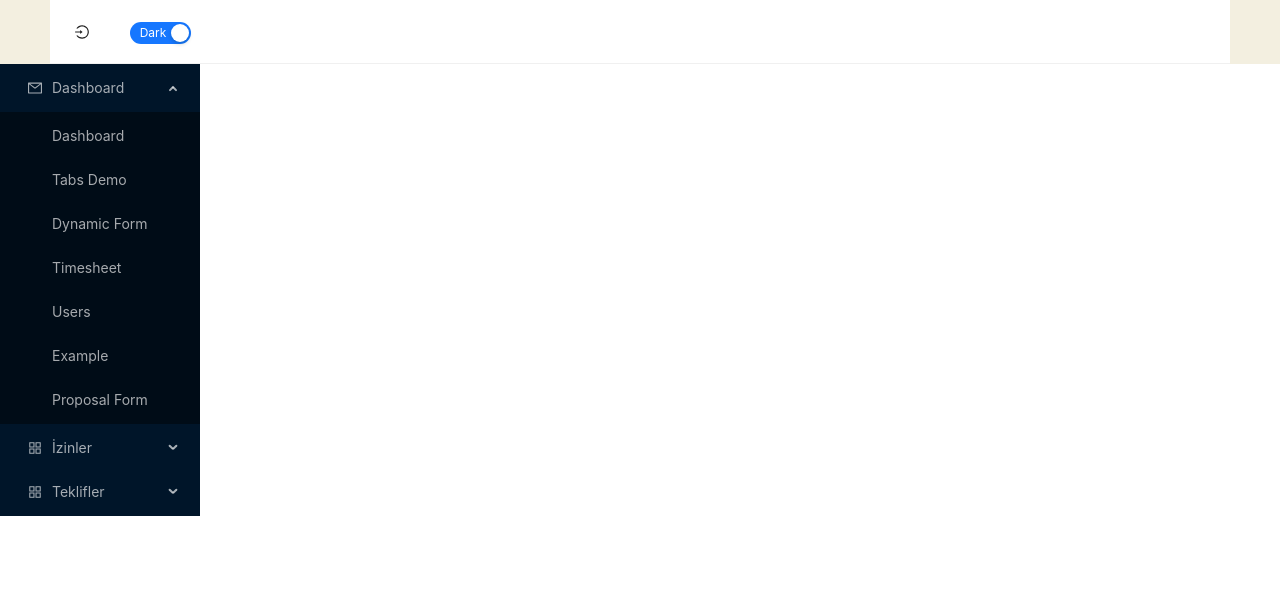
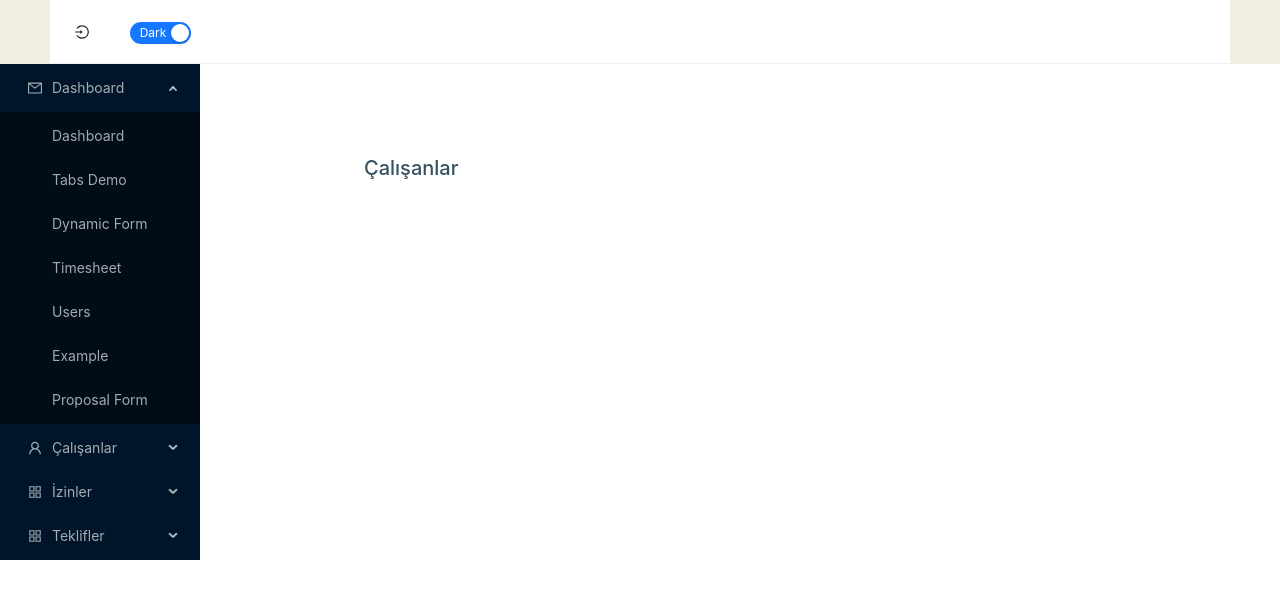
Before and after one commit to volkanulutas/bacrm-frontend, a React (Create React App) app: page /employee in a window 1280 px wide. Shown: the top 598 px of the page. Built offline with nearby package versions, Linux system fonts and the light colour scheme; sample sign-in values are in the browser's storage.

Commit message:
employee initial

```diff
--- a/src/App.tsx
+++ b/src/App.tsx
@@ -1,8 +1,8 @@
-import React, { useState } from 'react';
+import React, { useState } from "react";
 import MainRoutes from "./Routes";
 import HeaderMenu from "./components/HeaderMenu";
 import { Link, useLocation, useNavigate } from "react-router-dom";
-import { Breadcrumb, Layout, Menu, theme, Space, Button} from 'antd';
+import { Breadcrumb, Layout, Menu, theme, Space, Button } from "antd";
 
 import {
   AppstoreOutlined,
@@ -12,11 +12,11 @@ import {
   MenuFoldOutlined,
   MenuUnfoldOutlined,
   PieChartOutlined,
-} from '@ant-design/icons';
-import type { MenuProps } from 'antd';
+  UserOutlined,
+} from "@ant-design/icons";
+import type { MenuProps } from "antd";
 import "./styles.css";
-type MenuItem = Required<MenuProps>['items'][number];
-
+type MenuItem = Required<MenuProps>["items"][number];
 
 function getItem(
   label: React.ReactNode,
@@ -45,6 +45,10 @@ const items: MenuItem[] = [
     getItem("Proposal Form", "proposal-form-list"),
   ]),
 
+  getItem("Çalışanlar", "employee", <UserOutlined />, [
+    getItem("Çalışan Listesi", "employee"),
+  ]),
+
   getItem("İzinler", "sub2", <AppstoreOutlined />, [
     getItem("İzin Talep Formu", "leave-form"),
     getItem("İzin Onay Formu", "leave-approve-form"),
@@ -52,7 +56,7 @@ const items: MenuItem[] = [
       getItem("Option 7", "7"),
       getItem("Option 8", "8"),
     ]),
-  ])  ,
+  ]),
   getItem("Teklifler", "sub2", <AppstoreOutlined />, [
     getItem("İzin Talep Formu", "leave-form"),
     getItem("İzin Onay Formu", "leave-approve-form"),
@@ -60,10 +64,8 @@ const items: MenuItem[] = [
       getItem("Option 7", "7"),
       getItem("Option 8", "8"),
     ]),
-  ])
+  ]),
 ];
-
-
 
 const contentStyle: React.CSSProperties = {
   textAlign: "center",
@@ -97,8 +99,6 @@ const headerStyle: React.CSSProperties = {
   backgroundColor: "#F3EFE0",
 };
 
-
-
 function App() {
   const navigation = useNavigate();
   const [current, setCurrent] = useState("1");
@@ -119,15 +119,18 @@ function App() {
     <div className="app">
       <Space direction="vertical" style={{ width: "100%" }} size={[0, 48]}>
         <Layout>
-          <Header style={headerStyle}> <HeaderMenu/></Header>
+          <Header style={headerStyle}>
+            {" "}
+            <HeaderMenu />
+          </Header>
           <Layout hasSider>
             <Sider width={200} style={{ background: colorBgContainer }}>
               <Menu
                 mode="inline"
-            defaultSelectedKeys={['1']}
-            theme='dark'
-            defaultOpenKeys={['sub1']}
-            style={{ height: '100%', borderRight: 0 }}
+                defaultSelectedKeys={["1"]}
+                theme="dark"
+                defaultOpenKeys={["sub1"]}
+                style={{ height: "100%", borderRight: 0 }}
                 onClick={onClick}
                 items={items}
               />
@@ -138,7 +141,8 @@ function App() {
                 margin: 0,
                 minHeight: 280,
                 background: colorBgContainer,
-            }} >
+              }}
+            >
               <MainRoutes />
             </Content>
           </Layout>
--- /dev/null
+++ b/src/EmployeeForm.tsx
@@ -0,0 +1,10 @@
+import React, { useRef, useState } from "react";
+
+const EmployeeForm = () => {
+  return (
+    <div>
+      <h2>Çalışanlar</h2>
+    </div>
+  );
+};
+export default EmployeeForm;
--- a/src/Routes.tsx
+++ b/src/Routes.tsx
@@ -21,6 +21,7 @@ import PermissionDenied from "./components/PermissionDenied";
 import ProposalFormList from "./components/proposal/ProposalFormList";
 import LeaveApproveForm from "./components/leave/LeaveApproveForm";
 import LeaveForm from "./components/leave/LeaveRequestForm";
+import EmployeeForm from "./EmployeeForm";
 
 const MainRoutes = () => (
   <Routes>
@@ -46,6 +47,7 @@ const MainRoutes = () => (
         <Route path="leave-approve-form" element={<LeaveApproveForm />} />
         <Route path="proposal-form-list" element={<ProposalFormList />} />
         <Route path="dynamic-form" element={<DynamicForm />} />
+        <Route path="employee" element={<EmployeeForm />} />
         <Route
           path="users"
           element={<Users extraItem="test extra item from router" />}
```
Also changed, not shown: package.json (+5 -18 lines), src/ExampleForm.tsx (added, +10 -0 lines). Lines whose indentation alone changed are shown as unchanged.
